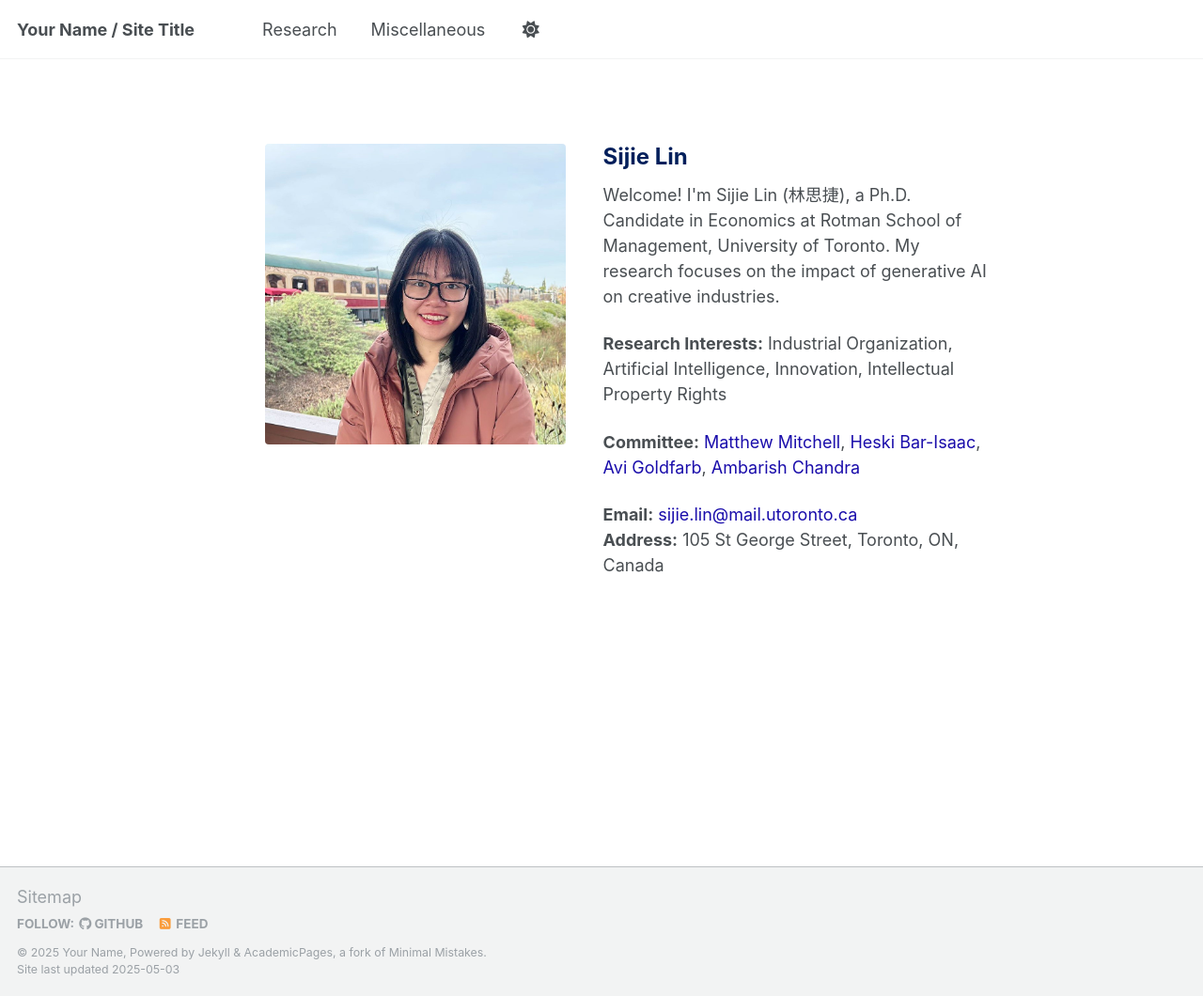
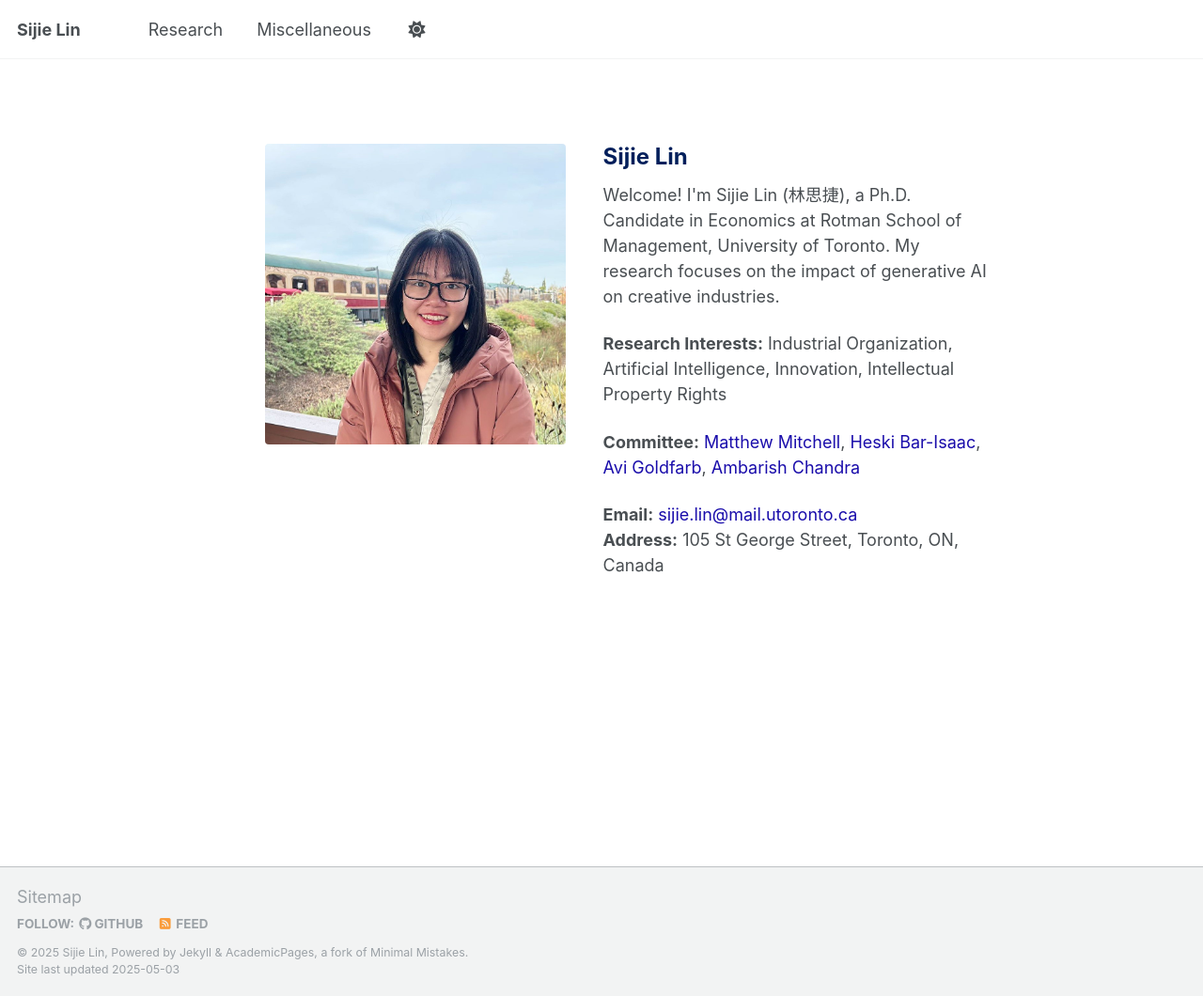
Before and after one commit to sijielin/sijielin.github.io, a Jekyll site: the page built from _pages/about.md, in a window 1280 px wide and 1060 px high. Shown: the whole window at 94% size. Built offline with Jekyll 4.4.1, drawn with Linux system fonts in a browser that asks for light colours.

Commit message:
Update _config.yml

```diff
--- a/_config.yml
+++ b/_config.yml
@@ -9,13 +9,13 @@
 # Basic Site Settings
 locale                   : "en-US"
 site_theme               : "default"
-title                    : "Your Name / Site Title"
+title                    : "Sijie Lin"
 title_separator          : "-"
-name                     : &name "Your Name"
-description              : &description "personal description"
-url                      : https://sijielin.github.io # the base hostname & protocol for your site e.g. "https://[your GitHub username].github.io" or if you already have some other page hosted on Github then use "https://[your GitHub username].github.io/[Your Repo Name]"
+name                     : &name "Sijie Lin"
+description: "Sijie Lin is a Ph.D. candidate in Economics at the Rotman School of Management, researching generative AI, innovation, and industrial organization."
+url                      : https://sijielin.github.io
 baseurl                  : "" # the subpath of your site, e.g. "/blog"
-repository               : "academicpages/academicpages.github.io"
+repository               : "sijielin.github.io"
 
 # Site Author - The following control what appear as part of the author content on the side bar.
 #               If a field is blank the icon and link will not appear, otherwise it will be shown.
```
